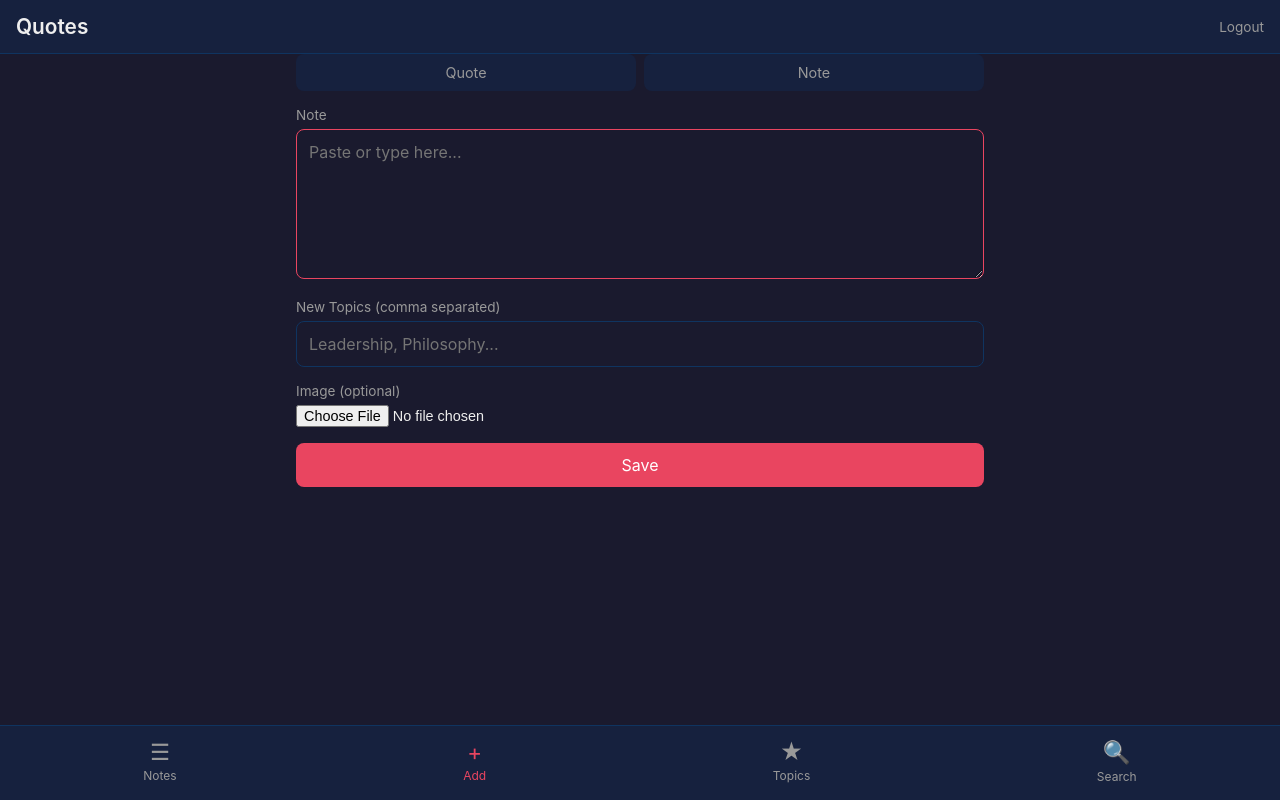
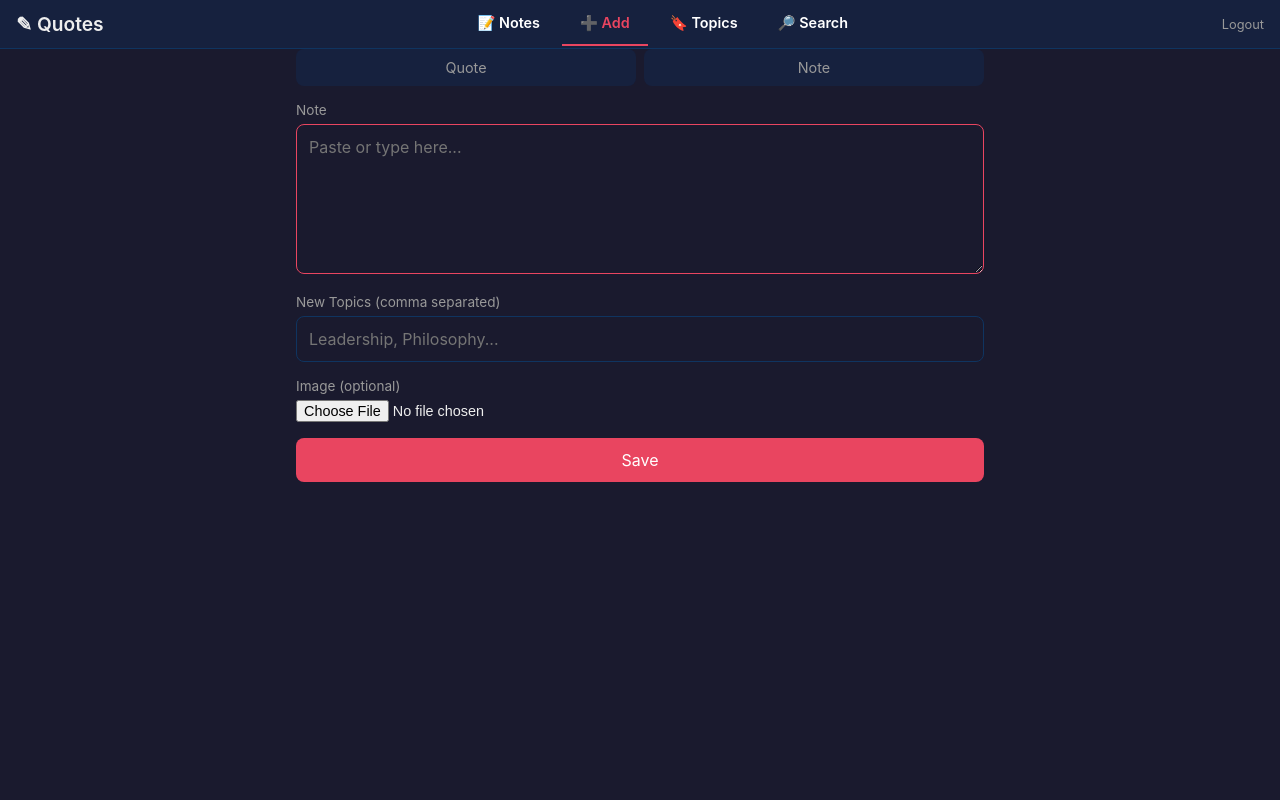
Before and after one commit to BillBrieferServer/quotes, a FastAPI app: template app/templates/add.html in a window 1280 px wide. Run offline with FastAPI, Linux system fonts and the light colour scheme; the template is opened without the code that fills it, so the values that code supplies are empty; parts of the project's set-up code (start-up, migrations or seed data) failed here and were passed over.

Commit message:
UI polish: top nav with icons, bold titles, image attachments, A-Z sort

```diff
--- a/app/static/css/style.css
+++ b/app/static/css/style.css
@@ -32,7 +32,6 @@ body {
 
 .page-body.scrollable {
     overflow-y: auto;
-    padding-bottom: 70px;
 }
 
 .container {
@@ -49,44 +48,43 @@ body {
 /* Header */
 .header {
     background: var(--surface);
-    padding: 14px 16px;
+    padding: 0 16px;
     display: flex;
-    justify-content: space-between;
     align-items: center;
     border-bottom: 1px solid var(--surface2);
+    flex-shrink: 0;
+    gap: 8px;
 }
 .header h1 {
-    font-size: 1.3rem;
+    font-size: 1.2rem;
     font-weight: 600;
+    white-space: nowrap;
+    padding: 12px 0;
 }
-.header a { color: var(--text-dim); text-decoration: none; font-size: 0.85rem; }
+.logout-link { color: var(--text-dim); text-decoration: none; font-size: 0.8rem; white-space: nowrap; padding: 12px 0; }
 
-/* Bottom Nav */
-.bottom-nav {
-    position: fixed;
-    bottom: 0;
-    left: 0;
-    right: 0;
-    background: var(--surface);
+/* Top Nav (inside header) */
+.top-nav {
     display: flex;
-    justify-content: space-around;
-    padding: 8px 0 12px;
-    border-top: 1px solid var(--surface2);
-    z-index: 100;
+    flex: 1;
+    justify-content: center;
+    gap: 4px;
 }
-.bottom-nav a {
-    color: var(--text-dim);
+.top-nav a {
+    color: #fff;
     text-decoration: none;
-    font-size: 0.75rem;
+    font-size: 0.9rem;
+    font-weight: 600;
+    padding: 12px 18px;
     text-align: center;
-    display: flex;
-    flex-direction: column;
-    align-items: center;
-    gap: 3px;
-    padding: 4px 12px;
 }
-.bottom-nav a.active { color: var(--accent); }
-.bottom-nav .nav-icon { font-size: 1.4rem; }
+.top-nav a.active {
+    color: var(--accent);
+    border-bottom: 2px solid var(--accent);
+}
+.top-nav a:hover {
+    color: var(--text);
+}
 
 /* Cards */
 .card {
--- a/app/templates/base.html
+++ b/app/templates/base.html
@@ -8,8 +8,14 @@
 </head>
 <body>
     <div class="header">
-        <h1>Quotes</h1>
-        <a href="/logout">Logout</a>
+        <h1>&#9998; Quotes</h1>
+        <nav class="top-nav">
+            <a href="/" class="{% if active == 'home' %}active{% endif %}">&#128221; Notes</a>
+            <a href="/add?type=quote" class="{% if active == 'add' %}active{% endif %}">&#10133; Add</a>
+            <a href="/browse" class="{% if active == 'browse' %}active{% endif %}">&#128278; Topics</a>
+            <a href="/search" class="{% if active == 'search' %}active{% endif %}">&#128270; Search</a>
+        </nav>
+        <a href="/logout" class="logout-link">Logout</a>
     </div>
 
     <div class="page-body {% block body_class %}scrollable{% endblock %}">
@@ -17,24 +23,5 @@
         {% block content %}{% endblock %}
     </div>
     </div>
-
-    <nav class="bottom-nav">
-        <a href="/" class="{% if active == 'home' %}active{% endif %}">
-            <span class="nav-icon">&#9776;</span>
-            <span>Notes</span>
-        </a>
-        <a href="/add?type=quote" class="{% if active == 'add' %}active{% endif %}">
-            <span class="nav-icon">&#43;</span>
-            <span>Add</span>
-        </a>
-        <a href="/browse" class="{% if active == 'browse' %}active{% endif %}">
-            <span class="nav-icon">&#9733;</span>
-            <span>Topics</span>
-        </a>
-        <a href="/search" class="{% if active == 'search' %}active{% endif %}">
-            <span class="nav-icon">&#128269;</span>
-            <span>Search</span>
-        </a>
-    </nav>
 </body>
 </html>
```
Also changed, not shown: app/templates/entry.html (+23 -22 lines).
